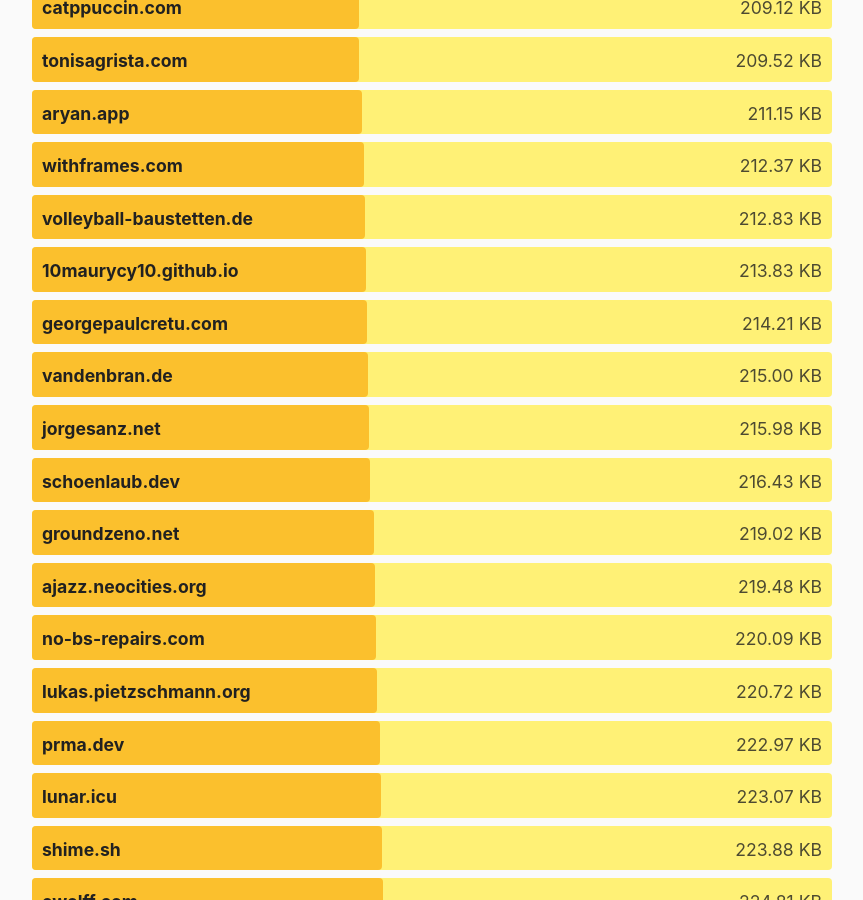
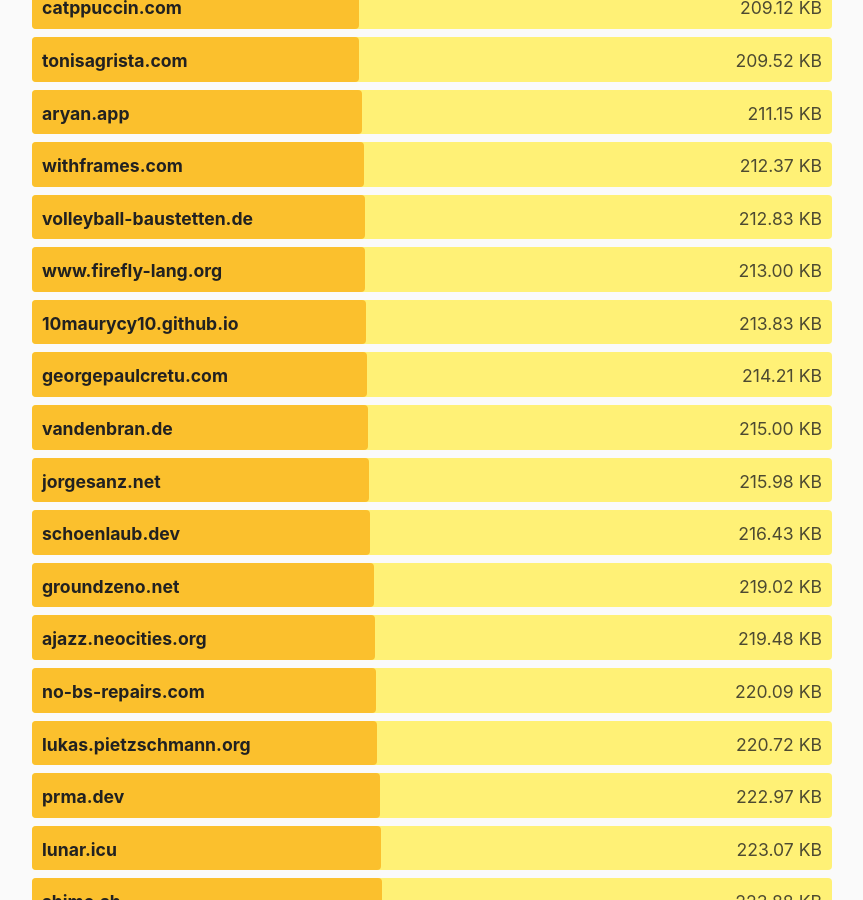
Before and after one commit to kevquirk/512kb.club, a Jekyll site: the page built from index.md, in a window 1280 px wide and 900 px high, scrolled down 35042 px. Shown: the whole window, without its empty margins (208-1071 px from the left). Built offline with Jekyll 4.4.1, drawn with Linux system fonts in a browser that asks for light colours.

Commit message:
Add www.firefly-lang.org to sites.yml
https://radar.cloudflare.com/scan/c3111638-f6d0-49d5-93f5-df0fdcbdb2eb/summary

```diff
--- a/_data/sites.yml
+++ b/_data/sites.yml
@@ -1473,6 +1473,11 @@
   size: 235.22
   last_checked: 2025-08-30
 
+- domain: www.firefly-lang.org
+  url: https://www.firefly-lang.org/
+  size: 213
+  last_checked: 2025-11-04
+
 - domain: flatpackapps.com
   url: https://flatpackapps.com/
   size: 29.9
```
